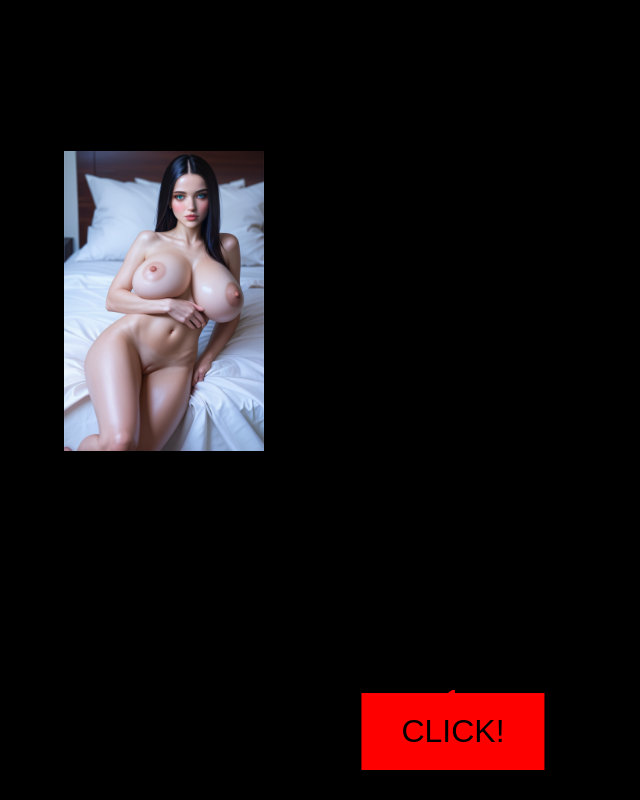
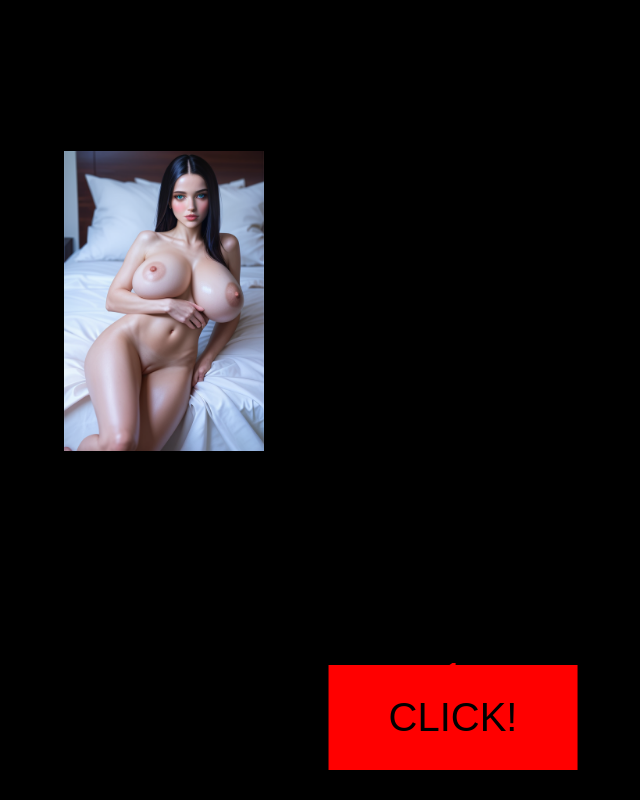
Before and after one commit to Goddes-naomi/Naomiriskylink., a website: page index.html in a window 1280 px wide. Both pictures are taken after a click on the button "CLICK!". Shown: the whole page, without its empty margins (187-827 px from the left). Drawn offline with Linux system fonts and the light colour scheme.

Commit message:
Update index.html

```diff
--- a/index.html
+++ b/index.html
@@ -35,8 +35,8 @@
       bottom: 30px;
       left: 50%;
       transform: translateX(-50%);
-      padding: 20px 40px;
-      font-size: 2rem;
+      padding: 30px 60px;
+      font-size: 2.5rem;
       background-color: red;
       color: black;
       border: none;
@@ -46,10 +46,10 @@
 
     .click-counter {
       position: fixed;
-      bottom: 80px;
+      bottom: 100px;
       left: 50%;
       transform: translateX(-50%);
-      font-size: 2rem;
+      font-size: 2.5rem;
       color: red;
       z-index: 5;
     }
@@ -93,8 +93,50 @@
   <script>
     const imageContainer = document.getElementById('imageContainer');
     const counter = document.getElementById('counter');
-    const totalImages = 40;
     let clickCount = 0;
+
+    const imageList = [
+      "00000-2311820418.png",
+      "00000-3921721558.png",
+      "00003-2311820421.png",
+      "00006-1969074463.png",
+      "00015-3366985875.png",
+      "00018-1819379801.png",
+      "00024-525125213.png",
+      "00024-915112853.png",
+      "00026-915112855.png",
+      "00027-2712686459.png",
+      "00031-2311820416.png",
+      "00041-2712686473.png",
+      "00033-1844010749.png",
+      "00035-3841730631.png",
+      "00036-1876908310.png",
+      "00037-1876908311.png",
+      "00038-2311820456.png",
+      "00039-2311820457.png",
+      "00040-2311820458.png",
+      "00042-1876908312.png",
+      "00043-1876908313.png",
+      "00044-1876908314.png",
+      "00045-1876908315.png",
+      "00046-1876908316.png",
+      "00047-1876908317.png",
+      "00048-1876908318.png",
+      "00049-1876908319.png",
+      "00050-1876908320.png",
+      "00051-1876908321.png",
+      "00052-1876908322.png",
+      "00053-1876908323.png",
+      "00054-1876908324.png",
+      "00055-1876908325.png",
+      "00056-1876908326.png",
+      "00057-1876908327.png",
+      "00058-1876908328.png",
+      "00059-1876908329.png",
+      "00060-1876908330.png",
+      "00061-1876908331.png",
+      "00062-1876908332.png"
+    ];
 
     function getRandomPosition() {
       const x = Math.floor(Math.random() * (window.innerWidth - 220));
@@ -106,9 +148,9 @@
       clickCount++;
       counter.textContent = clickCount;
 
-      const index = (clickCount - 1) % totalImages;
+      const index = (clickCount - 1) % imageList.length;
       const img = document.createElement('img');
-      img.src = `/000${index.toString().padStart(2, '0')}-23118204${18 + index}.png`;
+      img.src = `/${imageList[index]}`;
 
       const { x, y } = getRandomPosition();
       img.style.left = `${x}px`;
```
